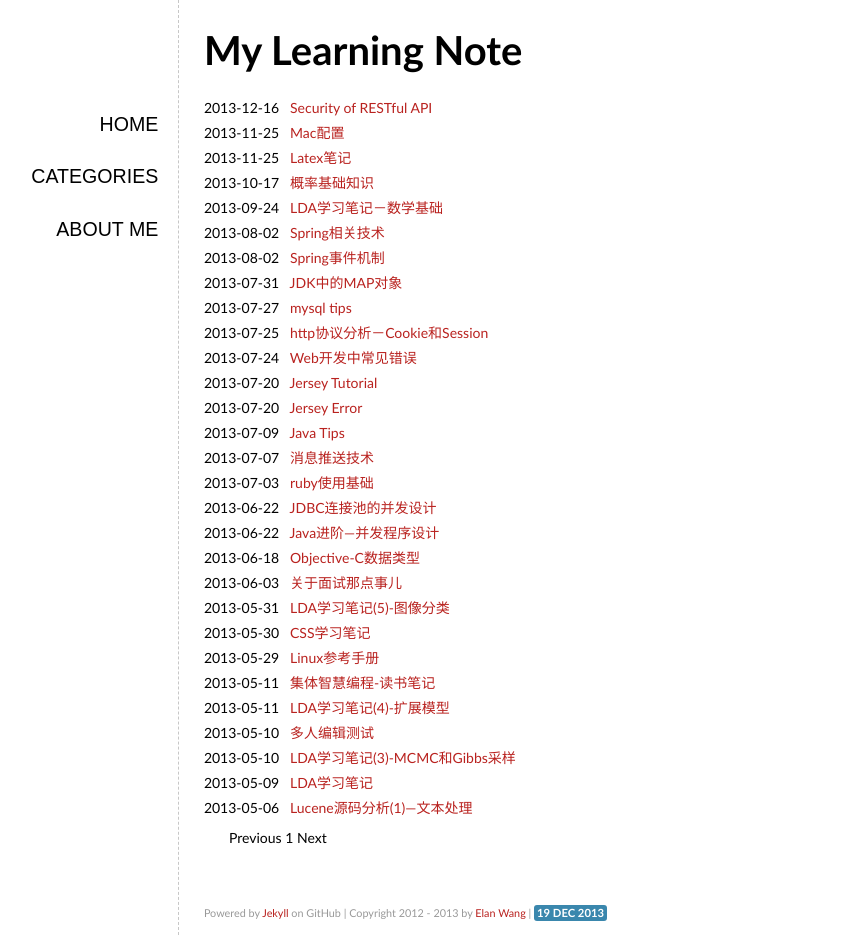
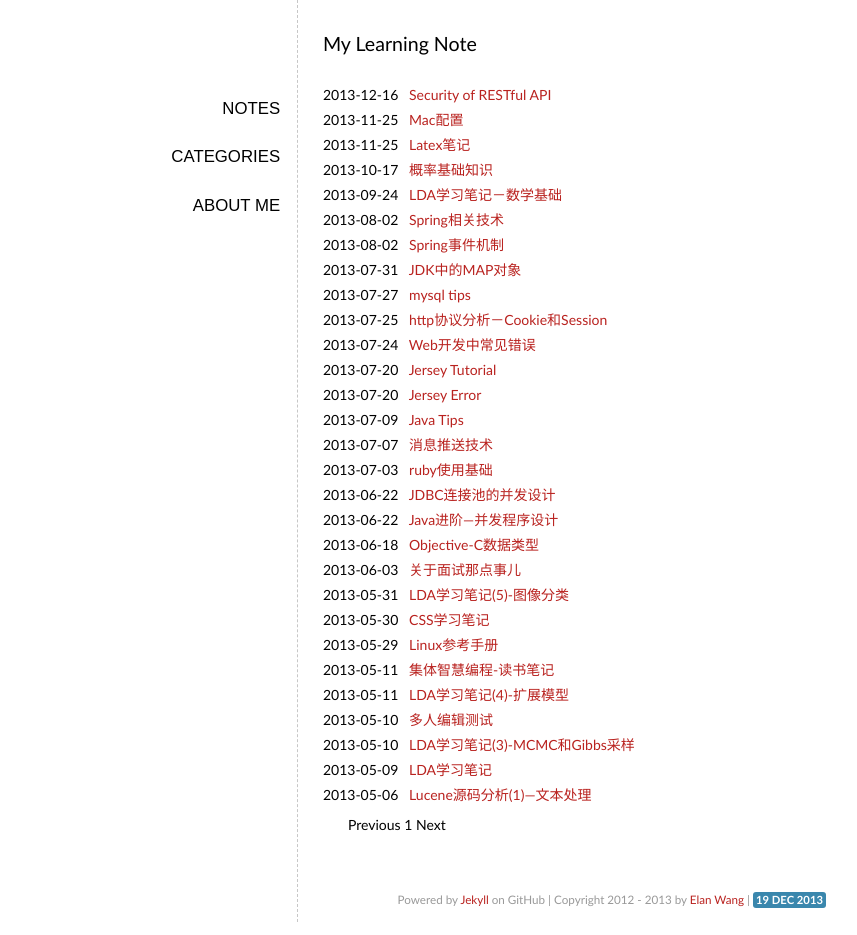
Before and after one commit to elan2wang/note, a Jekyll site: the page built from index.html, in a window 1280 px wide. Shown: the whole page, without its empty margins (105-962 px from the left). Built offline with Jekyll 4.4.1, drawn with Linux system fonts in a browser that asks for light colours; Markdown is read by kramdown in place of the engine named in the settings; the list of posts is cut into pages by our own code.

Commit message:
modify style

```diff
--- a/_includes/head.html
+++ b/_includes/head.html
@@ -2,8 +2,8 @@
   <meta charset="utf-8">
   <title>{% if page.title %}{{ page.title }} | {% endif %}{{ site.title }}</title>
   <meta name="author" content="{{ site.author}}"/>
-  <meta name="keywords" content="Elan Wang | 王坚"/>
-  <meta name="description" conetnt="Elan Wang | 王坚 | Machine Learning | Artificial Intelligence | Algorithm"/>
+  <meta name="keywords" content="Jian Wang | 王坚"/>
+  <meta name="description" conetnt="Jian Wang | 王坚 | Machine Learning | Artificial Intelligence | Algorithm"/>
   <link rel="stylesheet" type="text/css" href="{{ site.url }}/style/common.css">
   <link rel="stylesheet" type="text/css" href="{{ site.url }}/style/highlight.css">
   <link rel="stylesheet" type="text/css" href="{{ site.url }}/style/note.css">
--- a/_includes/sidebar.html
+++ b/_includes/sidebar.html
@@ -1,3 +1,3 @@
-<a href="{{ site.url }}/">Home</a>
-<a href="{{ site.url }}/categories/">Categories</a>
-<a href="/">About Me</a>
+<a href="{{ site.url }}/">notes</a>
+<a href="{{ site.url }}/categories/">categories</a>
+<a href="/">about Me</a>
--- a/style/note.css
+++ b/style/note.css
@@ -7,7 +7,7 @@
 }
 
 body {
-	margin:0 5%;
+	margin:0 20%;
 	font-size:14px;
 	color:#000000;
 	line-height: 1.8em;
@@ -42,11 +42,10 @@ a:hover {
 #sidebar {
 	width:19%;
 	float:left;
-	font-size:1.4em;
+	font-size:1.2em;
 	text-align:right;
 	padding-top:5em;
 	text-transform:uppercase;
-	background-color:#ffffff;
 	font-family:"Electrolize",sans-serif;
 }
 
@@ -73,22 +72,9 @@ a:hover {
 }
 
 #main header {
-	font-size:40px;
-	font-weight:800;
-	line-height:60px;
+	font-size:1.4em;
+	line-height: 2.4em;
 	padding:10px 30px 10px 25px;
-}
-
-#main p {
-	font-size:13px;
-	text-align:justify;
-}
-
-#main img {
-	max-width:550px;
-	display:block;
-	margin:4px auto;
-	box-shadow:#999 1px 1px 4px;
 }
 
 footer {
```
Also changed, not shown: 1 other file.
